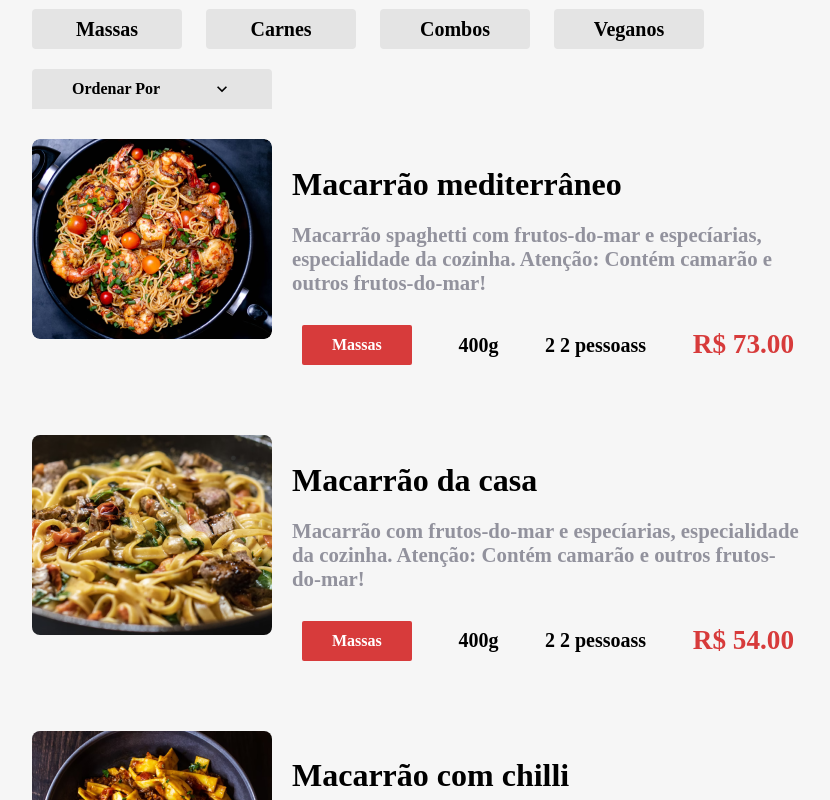
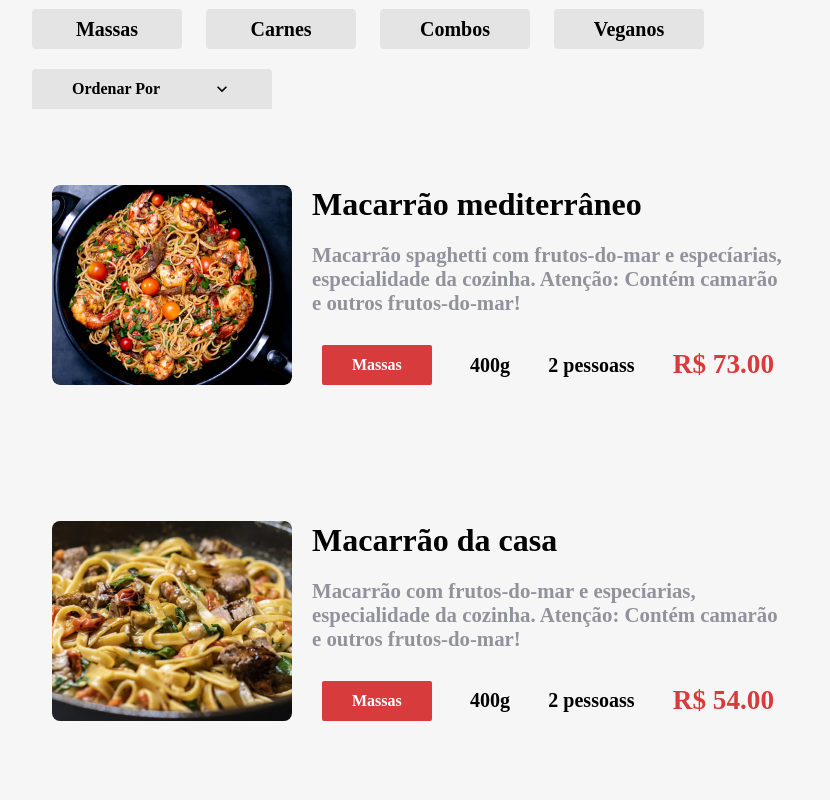
Before and after one commit to flavioaluis/aluroni, a React (Create React App) app: page /cardapio in a window 1280 px wide. Shown: the part 640-1440 px from the top of the page, without its empty margins (168-998 px from the left). Built offline with nearby package versions, Linux system fonts and the light colour scheme; a web font is replaced by a local one.

Commit message:
Att Routes

```diff
--- a/src/components/PaginaPadrao/index.tsx
+++ b/src/components/PaginaPadrao/index.tsx
@@ -1,8 +1,9 @@
+import React from 'react';
 import styles from './PaginaPadrao.module.scss';
 import { Outlet } from 'react-router-dom';
 import stylesTema from 'styles/Tema.module.scss';
 
-export default function PaginaPadrao() {
+export default function PaginaPadrao({ children}: { children?: React.ReactNode}) {
   return (
     <>
       <header className={styles.header}>
@@ -12,6 +13,7 @@
       </header>
       <div className={stylesTema.container}>
         <Outlet />
+        {children}
       </div>
     </>
   );
--- a/src/components/TagsPrato/index.tsx
+++ b/src/components/TagsPrato/index.tsx
@@ -16,7 +16,7 @@
         [styles[`tags__tipo__${category.label.toLowerCase()}`]]: true
       })}>{category.label}</div>
       <div className={styles.tags__porcao}>{size}g</div>
-      <div className={styles.tags__qtdpessoas}>{serving} 2 pessoas{serving === 1 ? '' : 's'}</div>
+      <div className={styles.tags__qtdpessoas}>{serving} pessoas{serving === 1 ? '' : 's'}</div>
       <div className={styles.tags__valor}>R$ {price.toFixed(2)}</div>
     </div>
   );
--- a/src/pages/Cardapio/Itens/Item/Item.module.scss
+++ b/src/pages/Cardapio/Itens/Item/Item.module.scss
@@ -1,10 +1,17 @@
 @import "styles/variaveis";
 @import "styles/breakpoints";
-
 .item {
+  align-items: center;
+  border-radius: 10px;
+  cursor: pointer;
   display: flex;
   flex-wrap: wrap;
+  padding: 20px;
+  transition: .2s ease-in;
   width: 90%;
+  &:hover {
+    background-color: $grey;
+  }
   &__imagem {
     min-width: 240px;
     @media (max-width: $desktop_xsm) {
@@ -21,7 +28,7 @@
     flex-direction: column;
     flex-wrap: wrap;
     justify-content: space-around;
-    padding: 0 20px;
+    margin: 0 20px;
     @media (max-width: $desktop_xsm) {
       flex-direction: row;
       margin-top: 20px;
--- a/src/pages/Cardapio/Itens/Item/index.tsx
+++ b/src/pages/Cardapio/Itens/Item/index.tsx
@@ -1,11 +1,14 @@
+import { useNavigate } from 'react-router-dom';
 import { Prato } from 'types/Prato';
 import styles from './Item.module.scss';
 import TagsPrato from 'components/TagsPrato';
 
+
 export default function Item(props:Prato) {
-  const {title, description, photo} = props;
+  const { id, title, description, photo} = props;
+  const navigate = useNavigate();
   return (
-    <div className={styles.item}>
+    <div className={styles.item} onClick={() => navigate(`/prato/${id}`)}>
       <div className={styles.item__imagem}>
         <img src={photo} alt= {title} />
       </div>
--- a/src/pages/Prato/index.tsx
+++ b/src/pages/Prato/index.tsx
@@ -1,7 +1,9 @@
 import { useParams, useNavigate } from 'react-router-dom';
 import cardapio from 'data/cardapio.json';
 import styles from './Prato.module.scss';
+import PaginaPadrao from 'components/PaginaPadrao';
 import TagsPrato from 'components/TagsPrato';
+import NotFound from 'pages/NotFound';
 
 
 export default function Prato() {
@@ -9,11 +11,11 @@
   const navigate = useNavigate();
   const prato = cardapio.find(item => item.id === Number(id));
   if (!prato) {
-    return '';
+    return <NotFound/>;
   }
 
   return (
-    <>
+    <PaginaPadrao>
       <button className={styles.voltar} onClick={() => navigate(-1)}>
         {'< Voltar'}
       </button>
@@ -32,6 +34,6 @@
           <TagsPrato {...prato}/>
         </div>
       </section>
-    </>
+    </PaginaPadrao>
   );
 }
--- a/src/routes.tsx
+++ b/src/routes.tsx
@@ -19,8 +19,8 @@
             <Route index element={<Inicio />} />
             <Route path='cardapio' element={<Cardapio />} />
             <Route path='sobre' element={<Sobre />} />
-            <Route path='prato/:id' element={<Prato />} />
           </Route>
+          <Route path='prato/:id' element={<Prato />} />
           <Route path='*' element={<NotFound />} />
         </Routes>
         <Footer />
```
